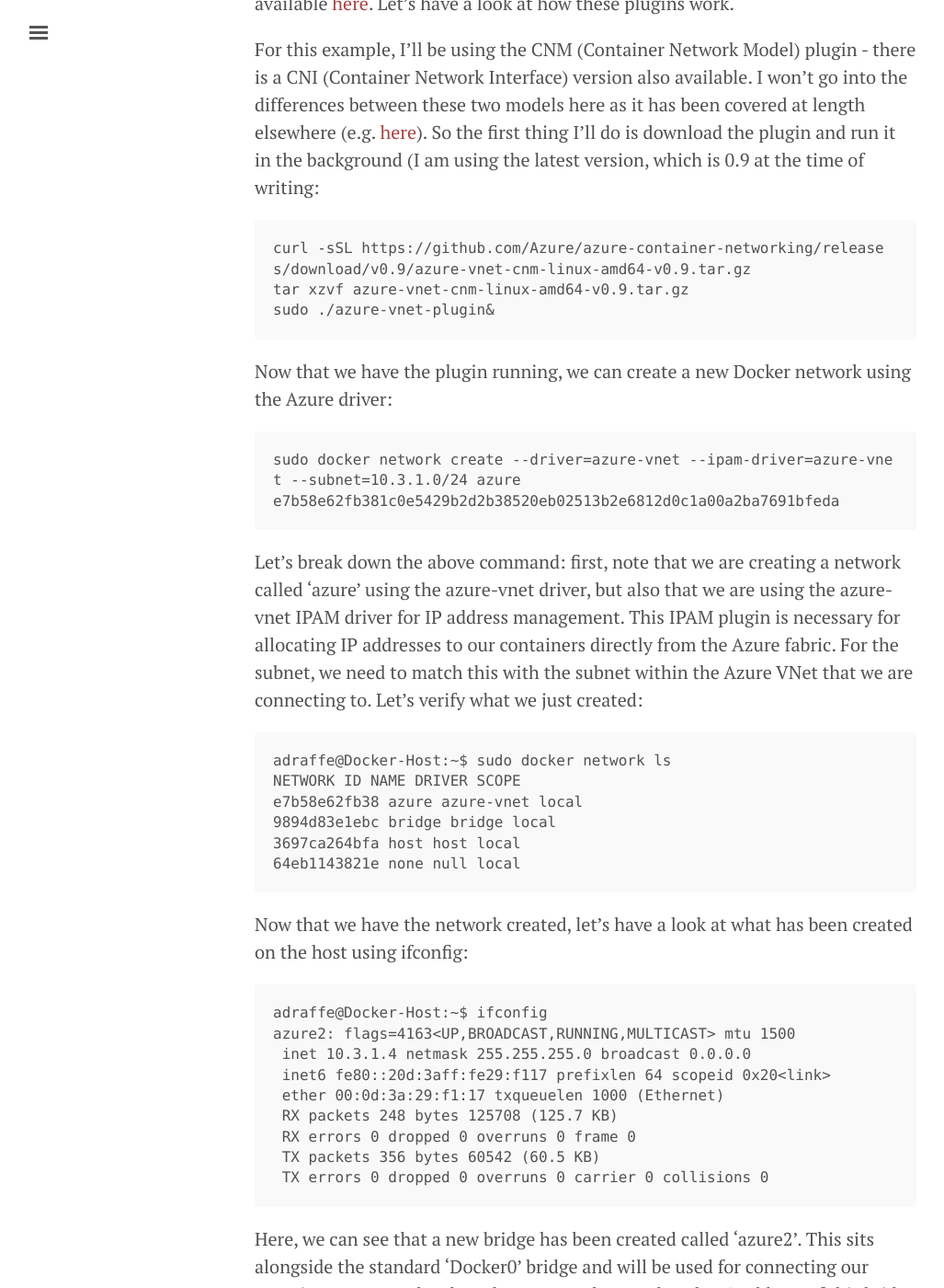
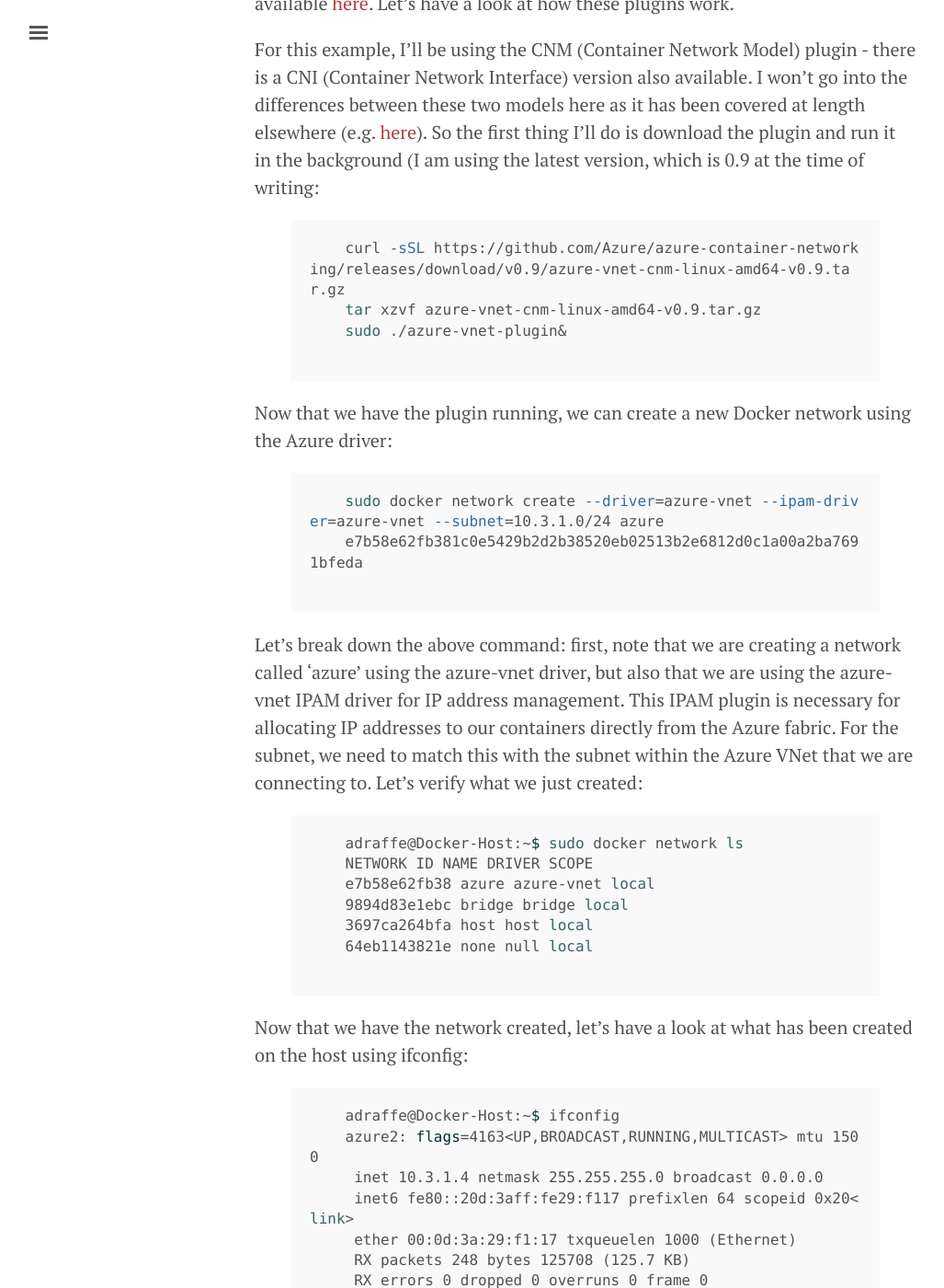
Before and after one commit to Araffe/araffe.github.io, a Jekyll site: the page built from _posts/2017-09-18-connecting-containers-to-azure-virtual-networks.markdown, in a window 1280 px wide and 1400 px high, scrolled down 1237 px. Shown: the whole window at 92% size, without its empty margins (3-1030 px from the left). Built offline with Jekyll 4.4.1, drawn with Linux system fonts in a browser that asks for light colours; some of the changed text lies outside the part shown.

Commit message:
Update code formatting

```diff
--- a/_posts/2017-09-18-connecting-containers-to-azure-virtual-networks.markdown
+++ b/_posts/2017-09-18-connecting-containers-to-azure-virtual-networks.markdown
@@ -22,33 +22,36 @@
 
 For this example, I'll be using the CNM (Container Network Model) plugin - there is a CNI (Container Network Interface) version also available. I won't go into the differences between these two models here as it has been covered at length elsewhere (e.g. [here](http://www.nuagenetworks.net/blog/container-networking-standards/)). So the first thing I'll do is download the plugin and run it in the background (I am using the latest version, which is 0.9 at the time of writing:
 
-
+    {% highlight shell %}
     curl -sSL https://github.com/Azure/azure-container-networking/releases/download/v0.9/azure-vnet-cnm-linux-amd64-v0.9.tar.gz
     tar xzvf azure-vnet-cnm-linux-amd64-v0.9.tar.gz
     sudo ./azure-vnet-plugin&
+    {% endhighlight %}
 
 
 Now that we have the plugin running, we can create a new Docker network using the Azure driver:
 
-
+    {% highlight shell %}
     sudo docker network create --driver=azure-vnet --ipam-driver=azure-vnet --subnet=10.3.1.0/24 azure
     e7b58e62fb381c0e5429b2d2b38520eb02513b2e6812d0c1a00a2ba7691bfeda
+    {% endhighlight %}
 
 
 Let's break down the above command: first, note that we are creating a network called 'azure' using the azure-vnet driver, but also that we are using the azure-vnet IPAM driver for IP address management. This IPAM plugin is necessary for allocating IP addresses to our containers directly from the Azure fabric. For the subnet, we need to match this with the subnet within the Azure VNet that we are connecting to. Let's verify what we just created:
 
-
+    {% highlight shell %}
     adraffe@Docker-Host:~$ sudo docker network ls
     NETWORK ID NAME DRIVER SCOPE
     e7b58e62fb38 azure azure-vnet local
     9894d83e1ebc bridge bridge local
     3697ca264bfa host host local
     64eb1143821e none null local
+    {% endhighlight %}
 
 
 Now that we have the network created, let's have a look at what has been created on the host using ifconfig:
 
-
+    {% highlight shell %}
     adraffe@Docker-Host:~$ ifconfig
     azure2: flags=4163<UP,BROADCAST,RUNNING,MULTICAST> mtu 1500
      inet 10.3.1.4 netmask 255.255.255.0 broadcast 0.0.0.0
@@ -58,26 +61,28 @@
      RX errors 0 dropped 0 overruns 0 frame 0
      TX packets 356 bytes 60542 (60.5 KB)
      TX errors 0 dropped 0 overruns 0 carrier 0 collisions 0
-
+{% endhighlight %}
 
 Here, we can see that a new bridge has been created called 'azure2'. This sits alongside the standard 'Docker0' bridge and will be used for connecting our containers to once they have been created. Note that the IP address of this bridge is 10.3.1.4 - this address happens to be the IP of the Docker host itself, allocated from the Azure virtual network.
 
 OK, so let's create a container and try to connect it to our VNet. I'll spin up a basic Alpine image and connect it to the network created above:
 
-
+    {% highlight shell %}
     adraffe@Docker-Host:~$ sudo docker run -it --net=azure alpine
     docker: Error response from daemon: No address returned.
+    {% endhighlight %}
 
 
 Hmm, that didn't work - it seems that I'm not getting an IP address allocated to my container. Why is this? The reason is that - right now - we need to _pre-allocate_ IP addresses in Azure in order to make them available to containers. This could of course change (and hopefully will) in the future. In order to pre-allocate an address, I need to create an additional IP config and apply it to my Docker host's NIC. I could do this in a number of ways (portal, ARM templates, etc), but I'll use the Azure CLI here:
 
-
+    {% highlight shell %}
     az network nic ip-config create -g Docker --nic-name docker-host191 --private-ip-address 10.3.1.5 --name IPConfig2
+    {% endhighlight %}
 
 
 Now that we have this additional IP address in place, let's try creating the container again:
 
-
+    {% highlight shell %}
     adraffe@Docker-Host:~$ sudo docker run -it --net=azure alpine
     / # ifconfig
     eth0 Link encap:Ethernet HWaddr B6:EC:0A:16:CF:59
@@ -87,6 +92,7 @@
      TX packets:0 errors:0 dropped:0 overruns:0 carrier:0
      collisions:0 txqueuelen:1000
      RX bytes:586 (586.0 B) TX bytes:0 (0.0 B)
+     {% endhighlight %}
 
 
 This time, the container is created - doing an ifconfig from within the container shows that it has an IP address of 10.3.1.5, which sits directly on the Azure VNet I am using. Let's have a look at what this looks like:
```
